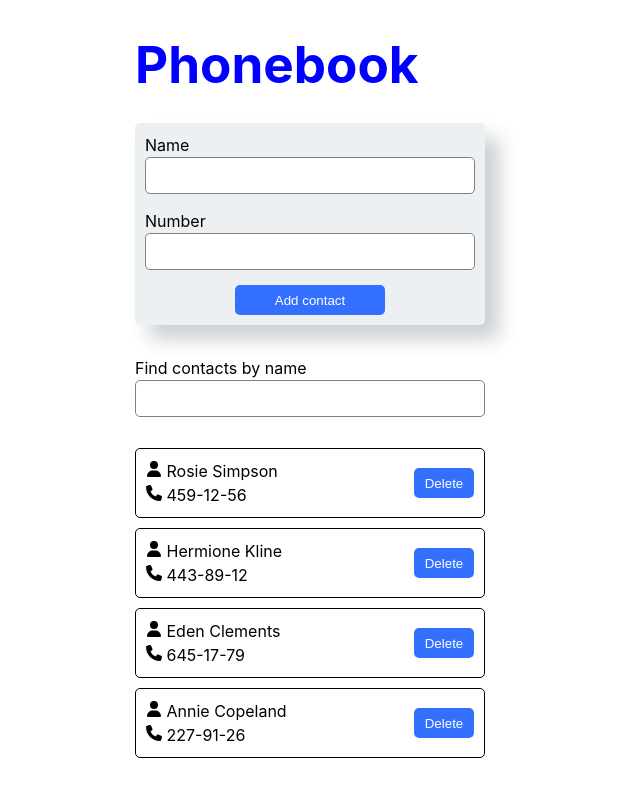
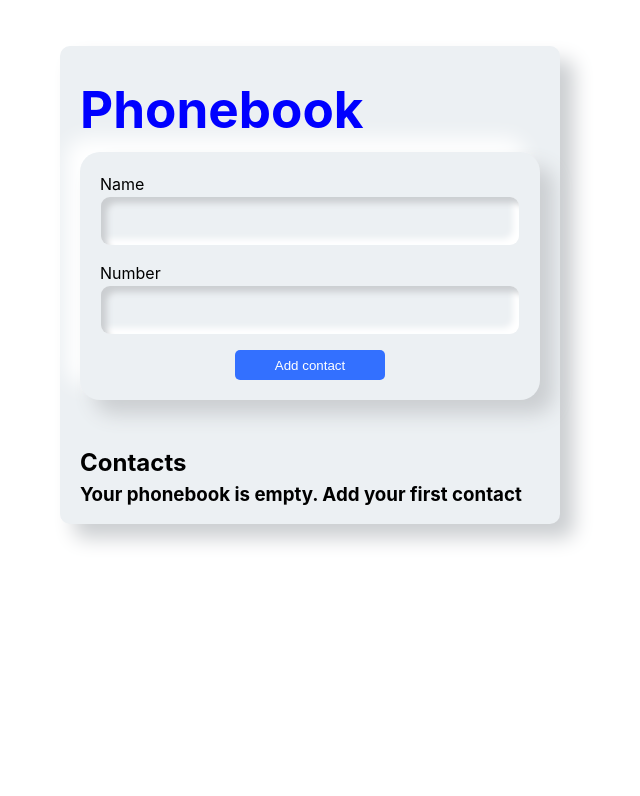
Before and after one commit to OlenaYurchuk/goit-react-hw-06, a React (Vite) app: page / in a window 1280 px wide. Shown: the top 796 px of the page, without its empty margins (330-970 px from the left). Built offline with nearby package versions, Linux system fonts and the light colour scheme.

Commit message:
added styles

```diff
--- a/src/components/App/App.css
+++ /dev/null
@@ -1,4 +0,0 @@
-#root {
-  max-width: 1280px;
-  margin: 0 auto;
-}
--- a/src/components/App/App.jsx
+++ b/src/components/App/App.jsx
@@ -2,15 +2,32 @@ import ContactForm from '../ContactForm/ContactForm'
 import SearchBar from '../SearchBar/SearchBar'
 import ContactList from '../ContactList/ContactList'
 import Layout from '../Layout/Layout'
+import { useSelector } from 'react-redux'
+import css from '../App/App.module.css'
 
 function App() {
+  const users = useSelector(state => state.contacts.items);
 
   return (
     <Layout>
-      <h1>Phonebook</h1>
-      <ContactForm />
-      <SearchBar />
-      <ContactList />
+      <section className={css.phonebook}>
+        <div className={css.container}>
+          <h1>Phonebook</h1>
+          <ContactForm />
+        </div>
+        <div className={css.container}>
+          <h2>Contacts</h2>
+          {!users.length ? (
+            <h3>Your phonebook is empty. Add your first contact</h3>
+          ) : (
+            <>
+              <h3>Your phonebook has {users.length} contacts</h3>
+              <SearchBar />
+              <ContactList />
+            </>
+          )}
+        </div>
+      </section>
     </Layout>
   )
 }
--- /dev/null
+++ b/src/components/App/App.module.css
@@ -0,0 +1,13 @@
+.phonebook {
+  width: 500px;
+  min-width: 320px;
+  margin: 30px auto;
+  border-radius: 10px;
+  background: #ecf0f3;
+  box-shadow: 14px 14px 20px #cbced1, -14px -14px 20px white;
+}
+
+.container {
+  margin: 0 auto;
+  padding: 15px 20px;
+}
--- a/src/components/Contact/Contact.module.css
+++ b/src/components/Contact/Contact.module.css
@@ -1,10 +1,11 @@
 .wrap {
-  border: 1px solid black;
-  border-radius: 5px;
+  border: transparent;
+  border-radius: 10px;
   display: flex;
   justify-content: space-between;
   align-items: center;
   padding: 10px;
+  box-shadow: 6px 6px 6px #cbced1, -2px -2px 18px #fff;
 }
 
 .btn {
--- a/src/components/ContactForm/ContactForm.module.css
+++ b/src/components/ContactForm/ContactForm.module.css
@@ -2,8 +2,8 @@
   display: flex;
   flex-direction: column;
   background: #ecf0f3;
-  border-radius: 5px;
-  padding: 10px;
+  border-radius: 20px;
+  padding: 20px;
   margin-bottom: 15px;
   box-shadow: 14px 14px 20px #cbced1, -14px -14px 20px #fff;
 }
@@ -14,9 +14,17 @@
 
 .input {
   width: 100%;
-  border: 1px solid gray;
+  /* border: 1px solid gray; */
   border-radius: 5px;
   padding: 10px;
+  background: #ecf0f3;
+  border: 1px solid transparent;
+  border-radius: 10px;
+  box-shadow: inset 6px 6px 6px #cbced1, inset -6px -6px 6px #fff;
+  height: 50px;
+  outline: none;
+  text-indent: 20px;
+  width: 100%;
 }
 .error {
   font-size: 12px;
--- a/src/components/ContactList/ContactList.module.css
+++ b/src/components/ContactList/ContactList.module.css
@@ -1,5 +1,5 @@
 .list {
-  width: 350px;
+  width: 100%;
   display: flex;
   flex-direction: column;
   gap: 10px;
--- a/src/components/SearchBar/SearchBar.module.css
+++ b/src/components/SearchBar/SearchBar.module.css
@@ -1,10 +1,15 @@
 .wrap {
   margin-bottom: 15px;
+  margin-top: 20px;
 }
 
 .input {
-  width: 350px;
-  border: 1px solid gray;
-  border-radius: 5px;
-  padding: 10px;
+  background: #ecf0f3;
+  border: 1px solid transparent;
+  border-radius: 10px;
+  box-shadow: inset 6px 6px 6px #cbced1, inset -6px -6px 6px #fff;
+  height: 50px;
+  outline: none;
+  text-indent: 20px;
+  width: 100%;
 }
--- a/src/data/contacts.json
+++ /dev/null
@@ -1,6 +0,0 @@
-[
-  {"id": "id-1", "name": "Rosie Simpson", "number": "459-12-56"},
-  {"id": "id-2", "name": "Hermione Kline", "number": "443-89-12"},
-  {"id": "id-3", "name": "Eden Clements", "number": "645-17-79"},
-  {"id": "id-4", "name": "Annie Copeland", "number": "227-91-26"}
-]
--- a/src/redux/contactsSlice.js
+++ b/src/redux/contactsSlice.js
@@ -1,12 +1,7 @@
 import { createSlice } from "@reduxjs/toolkit";
 
 const contactInitialState = {
-  items: [
-    {"id": "id-1", "name": "Rosie Simpson", "number": "459-12-56"},
-    {"id": "id-2", "name": "Hermione Kline", "number": "443-89-12"},
-    {"id": "id-3", "name": "Eden Clements", "number": "645-17-79"},
-    {"id": "id-4", "name": "Annie Copeland", "number": "227-91-26"}
-  ]
+  items: []
 };
 
 const contactsSlice = createSlice({
```
